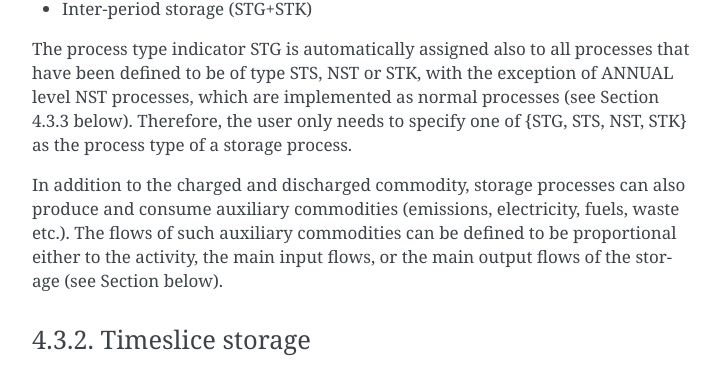
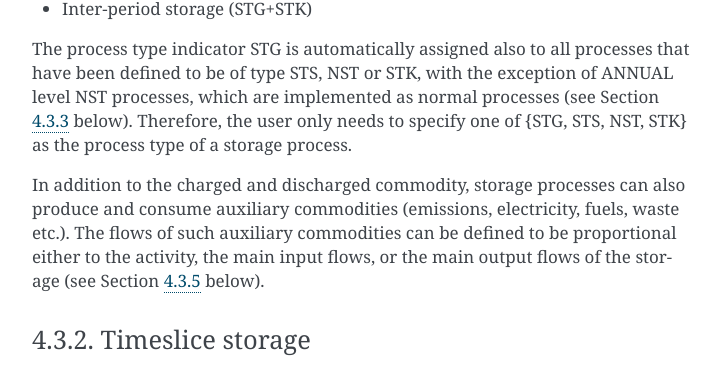
Before and after one commit to experimentarium/times, a Sphinx documentation site: the page built from docs/part-2/04-special-processes.md, in a window 1280 px wide and 900 px high, scrolled down 16251 px. Shown: the part 223-599 px from the top of the window, without its empty margins (388-1106 px from the left). Built offline with Sphinx 7.4.7, drawn with Linux system fonts in a browser that asks for light colours; part of the change alters nothing that is shown; some of the changed text lies outside the part shown.

````diff
--- a/docs/part-2/04-special-processes.md
+++ b/docs/part-2/04-special-processes.md
@@ -350,9 +350,9 @@ The TIMES model generator provides tools for specifying the following types of s
 - Day/night storage (STG+NST, or just NST if at ANNUAL level)
 - Inter-period storage (STG+STK)
 
-The process type indicator STG is automatically assigned also to all processes that have been defined to be of type STS, NST or STK, with the exception of ANNUAL level NST processes, which are implemented as normal processes (see Section 4.3.3 below). Therefore, the user only needs to specify one of {STG, STS, NST, STK} as the process type of a storage process.
+The process type indicator STG is automatically assigned also to all processes that have been defined to be of type STS, NST or STK, with the exception of ANNUAL level NST processes, which are implemented as normal processes (see Section {numref}`%s <day-night-storage>` below). Therefore, the user only needs to specify one of {STG, STS, NST, STK} as the process type of a storage process.
 
-In addition to the charged and discharged commodity, storage processes can also produce and consume auxiliary commodities (emissions, electricity, fuels, waste etc.). The flows of such auxiliary commodities can be defined to be proportional either to the activity, the main input flows, or the main output flows of the storage (see Section below).
+In addition to the charged and discharged commodity, storage processes can also produce and consume auxiliary commodities (emissions, electricity, fuels, waste etc.). The flows of such auxiliary commodities can be defined to be proportional either to the activity, the main input flows, or the main output flows of the storage (see Section {numref}`%s <auxiliary-storage-flows>` below).
 
 ### Timeslice storage
 
@@ -435,7 +435,7 @@ The TIMES input parameters that are specific to storage processes or have a spec
 * - STG_MAXCYC (r,y,p)
   - Defines a limit for the storage cycling within each period, by giving the maximum number of cycles over the full lifetime for process **p**, region **r**.
 * - STG_SIFT (r,y,p,c,s)
-  - Defines the storage process **p** as a special load-shifting storage process for commodity **c**, and defines the maximum fraction of shifted loads in proportion to the demand. See section 4.3.9 for additional information.
+  - Defines the storage process **p** as a special load-shifting storage process for commodity **c**, and defines the maximum fraction of shifted loads in proportion to the demand. See section {numref}`%s <load-shifting-storage>` for additional information.
 * - STGIN_BND (r,y,p,c,s,bd)
   - Bound on the input flow of commodity **c** of storage process **p** in a timeslice **s**. Units: Unit of the storage input flow. (Default value: none)
 * - STGOUT_BND (r,y,p,c,s,bd)
@@ -445,7 +445,7 @@ The TIMES input parameters that are specific to storage processes or have a spec
 * - PRC_ACTFLO (r,y,p,c)
   - Defines a conversion coefficient between the activity and the flow in commodity **c**. For storage processes, PRC_ACTFLO can be used for the commodities in the PCG in the standard way, but also for defining the amount of auxiliary flow of **c** per unit of activity.
 * - NCAP_AFC (r,y,p,cg,tslvl)
-  - Can be used for defining availability factors for the process activity (amount stored), process output flow, or process input flow, or any combination of these. See Section 6.3 for additional information.
+  - Can be used for defining availability factors for the process activity (amount stored), process output flow, or process input flow, or any combination of these. See Section {numref}`%s <constraints>` for additional information.
 * - NCAP_AFCS (r,y,p,cg,s)
   - As NCAP_AFC above, but can be specified for individual timeslices. NCAP_AFCs values override NCAP_AFC values defined at the same level.
 ```
````
